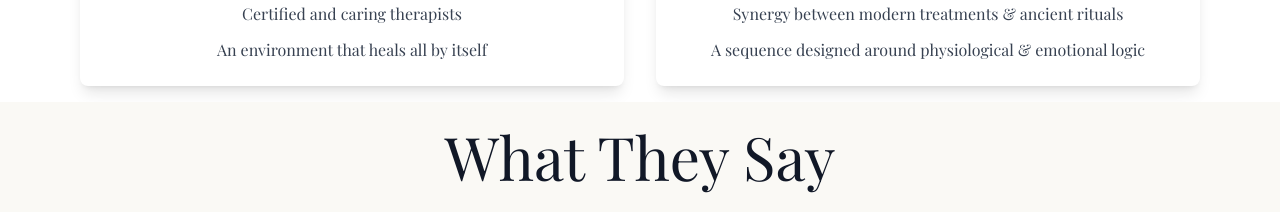
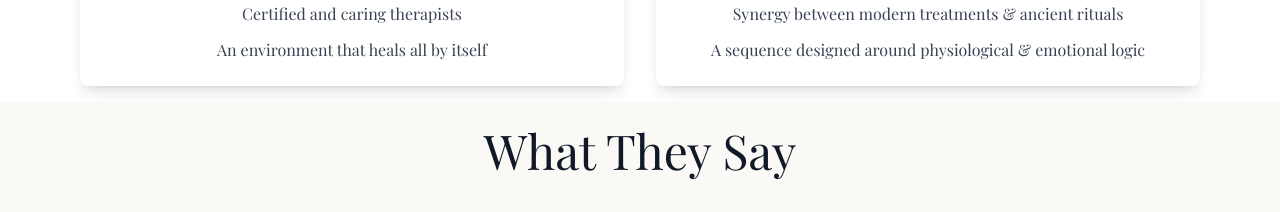
Before and after one commit to successproductions/hotel-thalasso-landing, a Next.js app: page /en in a window 1280 px wide. Shown: the part 5800-6012 px from the top of the page. Built offline with nearby package versions, Linux system fonts and the light colour scheme; grey boxes are pictures that could not be loaded.

Commit message:
fix: adjust heading sizes in TestimonialsCarousel for improved consistency

```diff
--- a/src/components/TestimonialsCarousel.tsx
+++ b/src/components/TestimonialsCarousel.tsx
@@ -80,7 +80,7 @@ export default function TestimonialsCarousel() {
 
       <div className="relative z-10 mx-auto w-full max-w-7xl px-4 py-4 md:py-6">
         <div className="mb-4 md:mb-10 text-center">
-          <h2 className="text-3xl font-medium text-gray-900 md:text-5xl lg:text-6xl">
+          <h2 className="text-3xl font-medium text-gray-900 md:text-4xl lg:text-5xl">
             {t('title')}
           </h2>
         </div>
```
